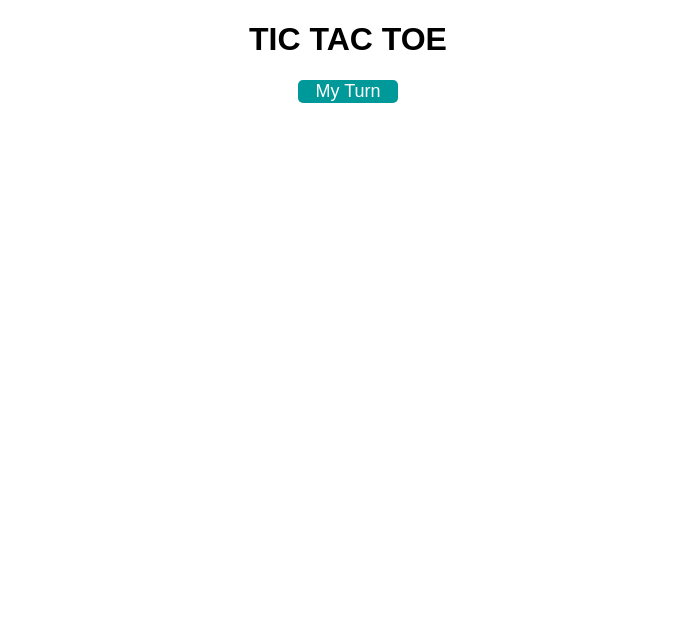
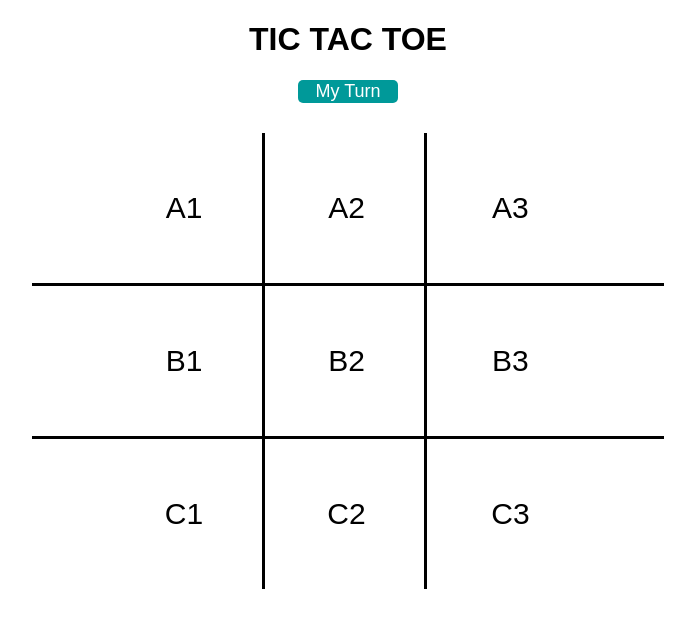
Before and after one commit to kdavidmoore/tic-tac-toe, a plain HTML site: page index.html in a window 1280 px wide. Shown: the whole page, without its empty margins (292-987 px from the left). Drawn offline with Linux system fonts and the light colour scheme.

Commit message:
Layout complete
Layout is complete. JavaScript in progress…

```diff
--- a/index.html
+++ b/index.html
@@ -5,9 +5,24 @@
 </head>
     <body>
         <h1>TIC TAC TOE</h1>
-        <input type="button" value="My Turn" onclick="">
-        <div id="ttt-board"></div>
-
+        <input id="my-turn" type="button" value="My Turn" onclick="changePlayers();">
+        <div id="board">
+        	<div class="row one">
+        		<input class="square a1" type="button" onclick="changeThing();" value="A1">
+        		<input class="square a2" type="button" onclick="changeThing();" value="A2">
+        		<input class="square a3" type="button" onclick="changeThing();" value="A3">
+        	</div>
+        	<div class="row two">
+	        	<input class="square b1" type="button" onclick="changeThing();" value="B1">
+	        	<input class="square b2" type="button" onclick="changeThing();" value="B2">
+	        	<input class="square a3" type="button" onclick="changeThing();" value="B3">
+        	</div>
+        	<div class="row three">
+				<input class="square c1" type="button" onclick="changeThing();" value="C1">
+				<input class="square c2" type="button" onclick="changeThing();" value="C2">
+				<input class="square c3" type="button" onclick="changeThing();" value="C3">
+        	</div>
+        </div>
         <script type="text/javascript" src="scripts.js"></script>
     </body>
 </html>
--- a/main.css
+++ b/main.css
@@ -7,15 +7,43 @@ h1 {
 
 }
 
-input[type="button"] {
+#my-turn {
 	background-color: #009999;
 	color: #fff;
 	font-size: 18px;
 	border: none;
 	border-radius: 5px;
 	width: 100px;
+	margin-bottom: 30px;
 }
 
-input[type="button"]:hover {
+#my-turn:hover {
 	cursor: pointer;
 }
+
+#board {
+	width: 50%;
+	margin: auto;
+}
+
+.row {
+	width: 100%;
+	height: 150px;
+	display: block;
+}
+
+.row.one, .row.two {
+	border-bottom: 3px solid black;
+}
+
+.square {
+	width: 25%;
+	height: 100%;
+	border: none;
+	background-color: #fff;
+	font-size: 30px;
+}
+
+.a1, .b1, .c1, .a2, .b2, .c2 {
+	border-right: 3px solid black;
+}
--- a/scripts.js
+++ b/scripts.js
@@ -0,0 +1,15 @@
+var player = 'X';
+
+function changePlayers() {
+	if (player === 'X' or player === '') {
+		player = "O";
+	} else {
+		player = "X";
+	}
+	return player;
+}
+
+function makeMove(element) {
+	var squareVal = document.this;
+	var player = changePlayers();
+}
```
